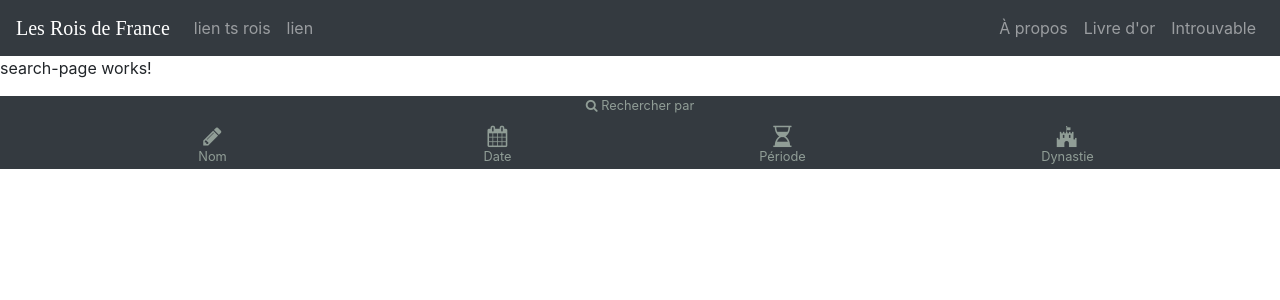
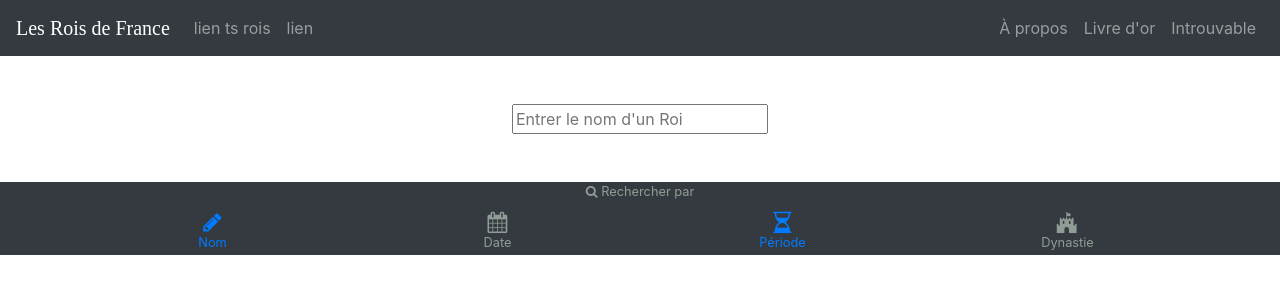
Before and after one commit to lucsimoni/lesroisdefrance, an Angular app: page /recherche in a window 1280 px wide. Shown: the top 300 px of the page. Built offline with nearby package versions, Linux system fonts and the light colour scheme; a web font is replaced by a local one; what angular-font-awesome would draw is missing.

Commit message:
Ajout d'un input basique de recherche

```diff
--- a/src/app/search/components/search-page/search-page.component.html
+++ b/src/app/search/components/search-page/search-page.component.html
@@ -1,3 +1,12 @@
-<p>
-  search-page works!
-</p>
+<!-- <input [(ngModel)]="prenom"> -->
+<!-- <label for="title">Title</label>
+<input type="text" name="title" id="title" #title="ngModel" ngModel> -->
+
+<div class="container search-page mt-5 mb-5">
+  <div class="search-input text-center">
+      <input (keyup)="onKey($event)" placeholder="Entrer le nom d'un Roi">
+  </div>
+  <div class="search-results">
+      <p>{{values}}</p>
+  </div>
+</div>
--- a/src/app/search/components/search-page/search-page.component.ts
+++ b/src/app/search/components/search-page/search-page.component.ts
@@ -12,4 +12,9 @@ export class SearchPageComponent implements OnInit {
   ngOnInit() {
   }
 
+  values = '';
+
+  onKey(event: any) {
+    this.values = event.target.value;
+  }
 }
--- a/src/app/shared/UI/footer-bar/footer-bar.component.html
+++ b/src/app/shared/UI/footer-bar/footer-bar.component.html
@@ -11,16 +11,20 @@
         </div>
         <div class="row">
             <div class="col-3">
-                <i class="fa fa-lg fa-pencil"></i>
-                <div class="search-name small" role="search-type">Nom</div>
+                <a routerLink="/recherche">
+                    <i class="fa fa-lg fa-pencil"></i>
+                    <div class="search-name small" role="search-type">Nom</div>
+                </a>
             </div>
             <div class="col-3">
                 <i class="fa fa-lg fa-calendar"></i>
                 <div class="search-name small" role="search-type">Date</div>
             </div>
             <div class="col-3">
-                <i class="fa fa-lg fa-hourglass-half"></i>
-                <div class="search-name small" role="search-type">Période</div>
+                <a routerLink="/periode">
+                    <i class="fa fa-lg fa-hourglass-half"></i>
+                    <div class="search-name small" role="search-type">Période</div>
+                </a>
             </div>
             <div class="col-3">
                 <i class="fa fa-lg fa-fort-awesome"></i>
```
